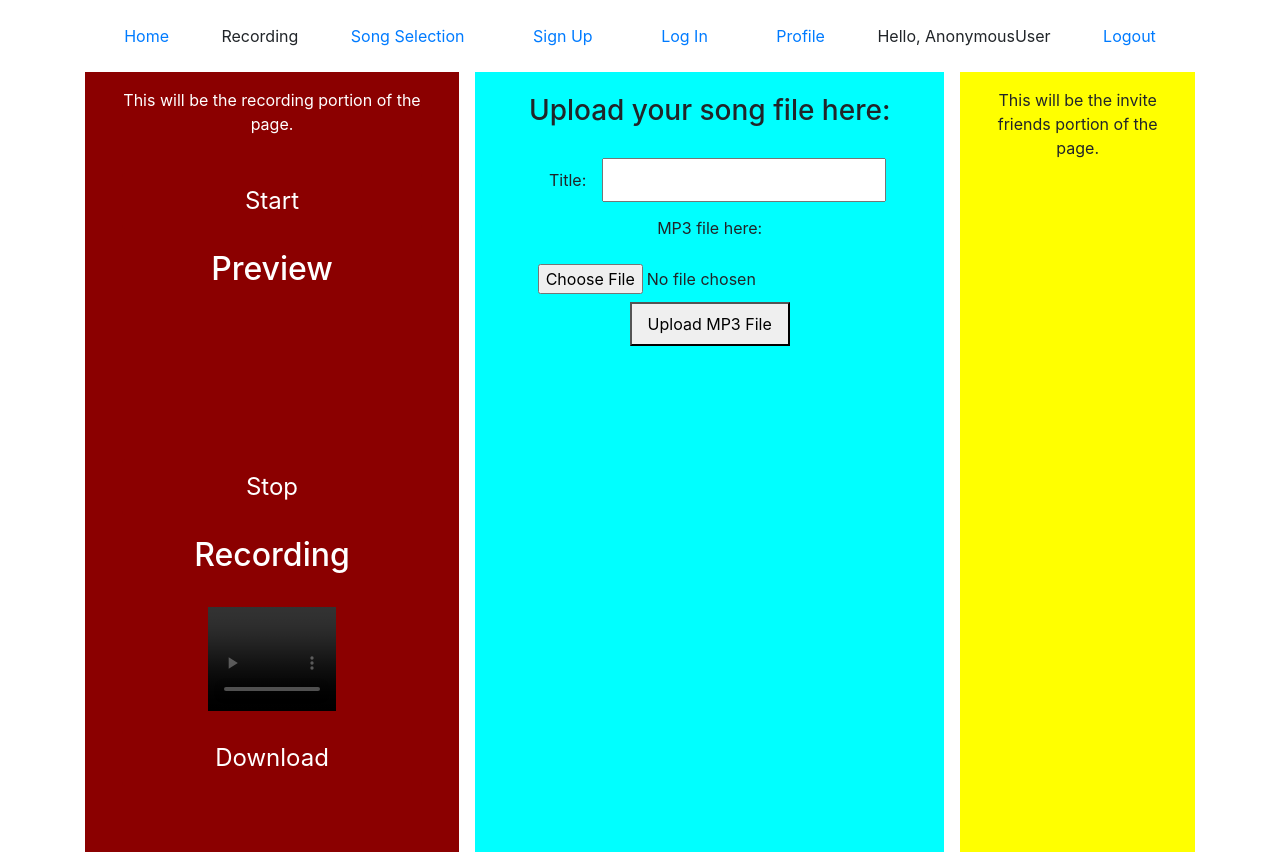
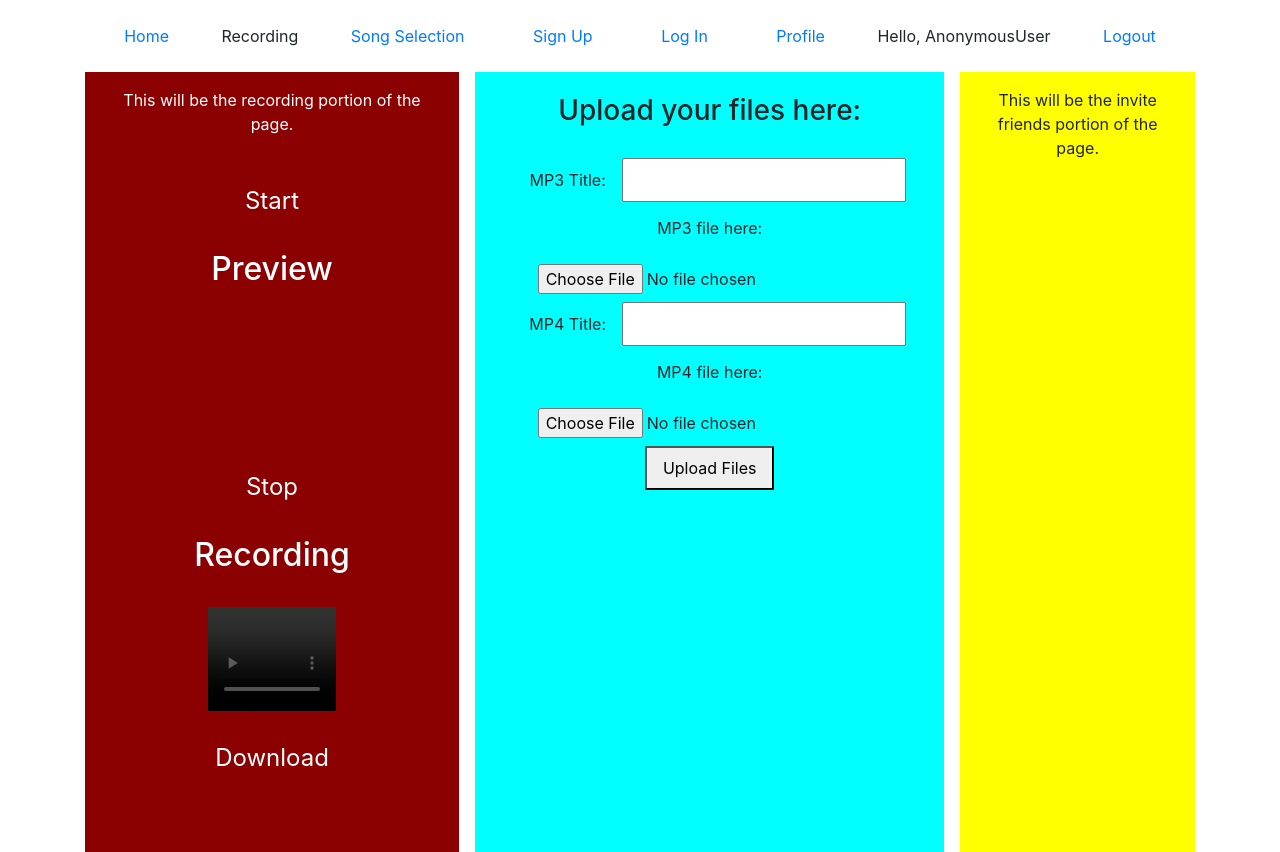
Before and after one commit to foremanmccauley/Karaoke_Capstone, a Django app: page /recording in a window 1280 px wide. Shown: the top 852 px of the page. Run offline with Django 3.2, Linux system fonts and the light colour scheme; data that the repository does not hold is empty.

Commit message:
Upload mp3 and mp4 functionality added

```diff
--- a/karaoke/karaoke/forms.py
+++ b/karaoke/karaoke/forms.py
@@ -11,5 +11,7 @@ class SearchForm(forms.Form):
     keywords = forms.CharField(label='Search for a song here', max_length=255)
 
 class MP3Form(forms.Form):
-    title = forms.CharField(label='Title', max_length=255, required=False)
-    song = forms.FileField(label='MP3 file here')
+    title = forms.CharField(label='MP3 Title', max_length=255, required=False)
+    song = forms.FileField(label='MP3 file here', required=False)
+    title2 = forms.CharField(label='MP4 Title', max_length=255, required=False)
+    video = forms.FileField(label='MP4 file here', required=False)
--- a/karaoke/karaoke/templates/recording.html
+++ b/karaoke/karaoke/templates/recording.html
@@ -37,11 +37,12 @@
               </div>
         </div>
             <div id="col-two">
-                <h3> Upload your song file here:</h3>
+                <h3> Upload your files here:</h3>
                 <form method='post' enctype="multipart/form-data">
                     {% csrf_token %}
                     {{ form }}
-                    <button type="submit" name="run_script">Upload MP3 File</button>
+
+                    <button type="submit" name="run_script">Upload Files</button>
 
 
                 </form>
--- a/karaoke/karaoke/views.py
+++ b/karaoke/karaoke/views.py
@@ -4,7 +4,7 @@ from django.contrib.auth.decorators import login_required
 from django.contrib.auth.forms import UserCreationForm
 from django.contrib import messages
 from .forms import RegistrationForm, SearchForm, MP3Form
-from .models import Profile, FriendRequest, MP3
+from .models import Profile, FriendRequest, MP3, MP4
 from django.contrib.auth.models import User
 from django.http import HttpResponse
 from django.core.exceptions import ValidationError
@@ -45,7 +45,8 @@ def recording(request):
     if request.method == 'POST' and 'run_script' in request.POST:
         if form.is_valid():
             from .templatetags.upload import upload_file
-            file = request.FILES['song']
+            #file = request.FILES['song']
+            file = request.FILES.get('song', False)
             if file:
                 try:
                     MP3.validate_audio_file(file)
@@ -57,6 +58,20 @@ def recording(request):
 
                     st = upload_file(request)
                     messages.info(request, st)
+
+            #return redirect('recording')
+            file2 = request.FILES.get('video', False)
+            if file2:
+                try:
+                    MP4.validate_video_file(file2)
+                except ValidationError:
+                    messages.error(request, 'Please upload an video file!')
+                else:
+                    newsong = MP4(title = form.cleaned_data.get('title2'), video = file2)
+                    newsong.save()
+
+                    st2 = upload_file(request)
+                    messages.info(request, st2)
 
             return redirect('recording')
     else:
```
Also changed, not shown: karaoke/karaoke/models.py (+11 -0 lines).
